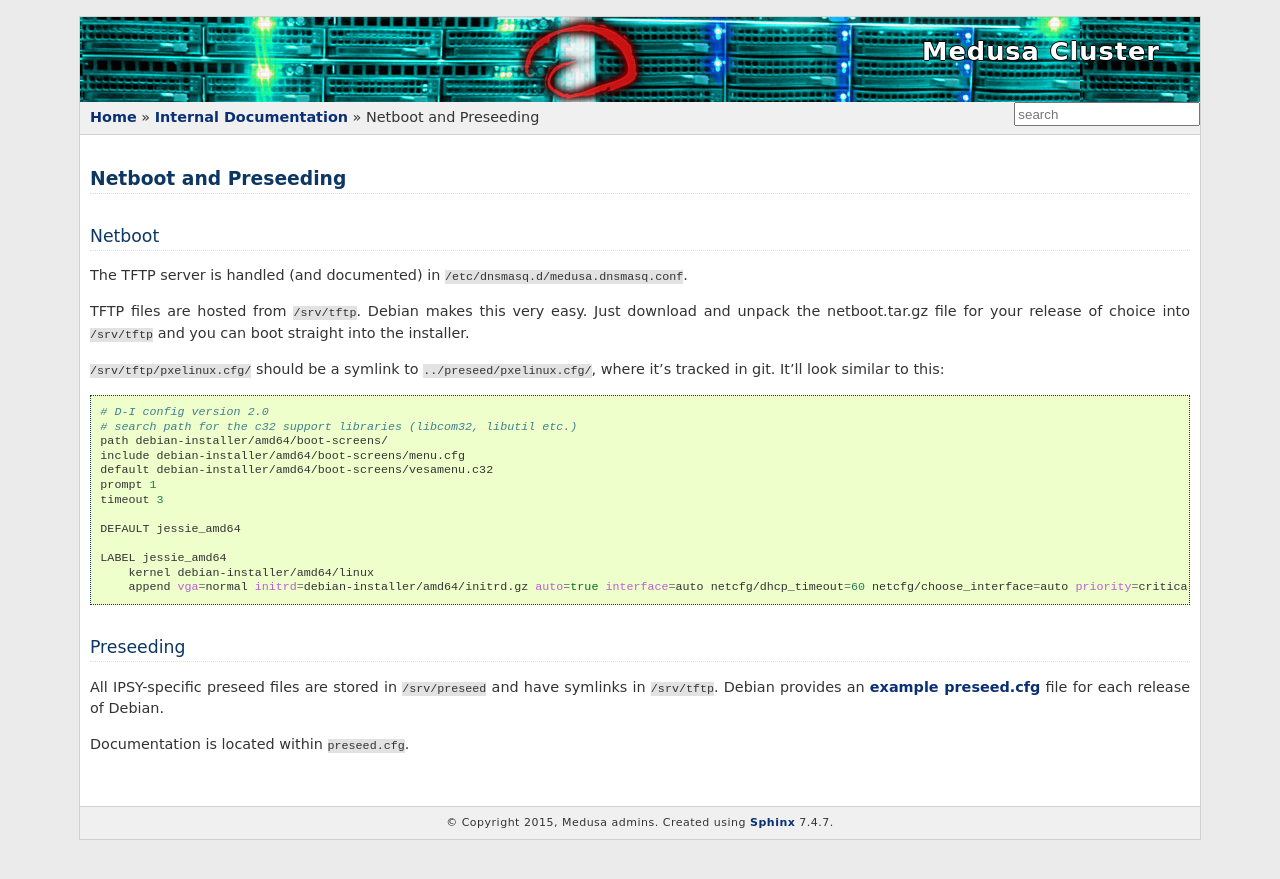
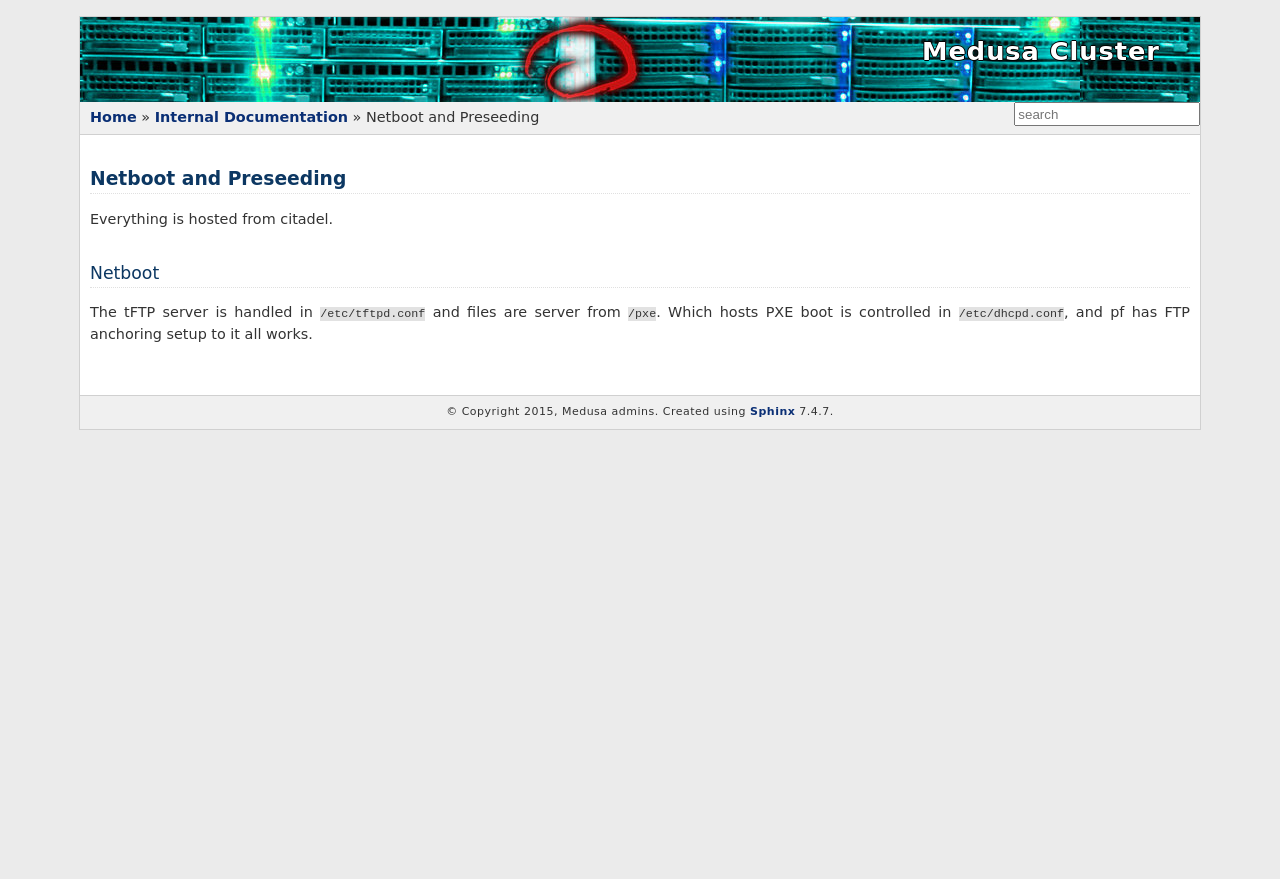
Before and after one commit to psychoinformatics-de/ipsy-docs, a Sphinx documentation site: the page built from source/internal/preseeding.rst, in a window 1280 px wide. Shown: the top 879 px of the page. Built offline with Sphinx 7.4.7, drawn with Linux system fonts in a browser that asks for light colours; formulas are drawn with MathJax 3.

Commit message:
Update/simplify preseeding docs

```diff
--- a/source/internal/preseeding.rst
+++ b/source/internal/preseeding.rst
@@ -2,39 +2,11 @@
 Netboot and Preseeding
 **********************
 
+Everything is hosted from citadel.
+
+
 Netboot
 =======
-The TFTP server is handled (and documented) in ``/etc/dnsmasq.d/medusa.dnsmasq.conf``.
-
-TFTP files are hosted from ``/srv/tftp``. Debian makes this very easy. Just
-download and unpack the netboot.tar.gz file for your release of choice into
-``/srv/tftp`` and you can boot straight into the installer.
-
-``/srv/tftp/pxelinux.cfg/`` should be a symlink to ``../preseed/pxelinux.cfg/``,
-where it's tracked in git. It'll look similar to this:
-
-.. code-block:: bash
-
-  # D-I config version 2.0
-  # search path for the c32 support libraries (libcom32, libutil etc.)
-  path debian-installer/amd64/boot-screens/
-  include debian-installer/amd64/boot-screens/menu.cfg
-  default debian-installer/amd64/boot-screens/vesamenu.c32
-  prompt 1
-  timeout 3
-
-  DEFAULT jessie_amd64
-
-  LABEL jessie_amd64
-      kernel debian-installer/amd64/linux
-      append vga=normal initrd=debian-installer/amd64/initrd.gz auto=true interface=auto netcfg/dhcp_timeout=60 netcfg/choose_interface=auto priority=critical url=tftp://10.0.0.254/preseed.cfg DEBCONF_DEBUG=5 IPAPPEND 2
-
-Preseeding
-==========
-All IPSY-specific preseed files are stored in ``/srv/preseed`` and have symlinks
-in ``/srv/tftp``. Debian provides an `example preseed.cfg`_ file for each
-release of Debian.
-
-.. _example preseed.cfg: http://www.debian.org/releases/wheezy/example-preseed.txt
-
-Documentation is located within ``preseed.cfg``.
+The tFTP server is handled in ``/etc/tftpd.conf`` and files are server from
+``/pxe``. Which hosts PXE boot is controlled in ``/etc/dhcpd.conf``, and pf has
+FTP anchoring setup to it all works.
```
